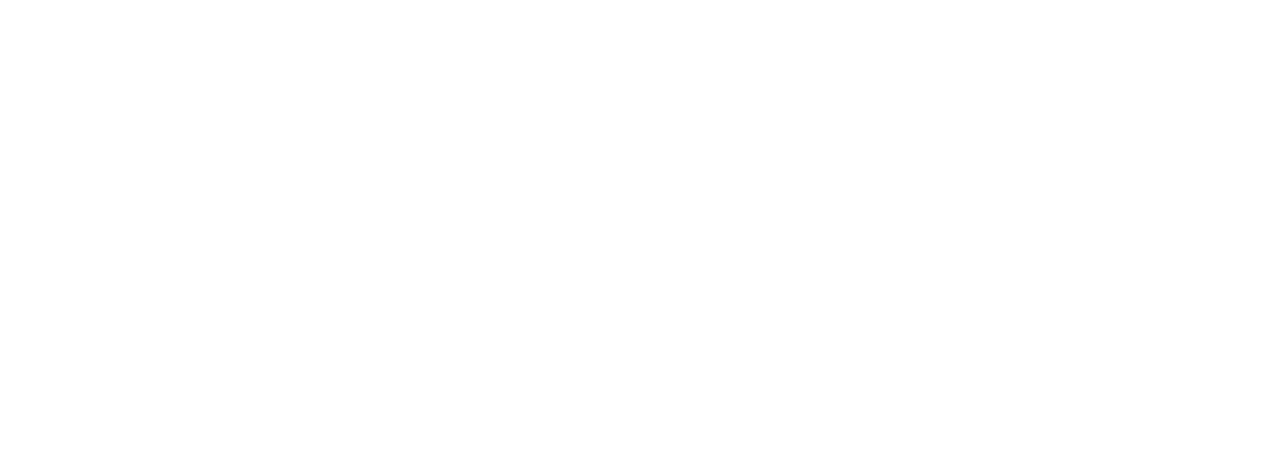
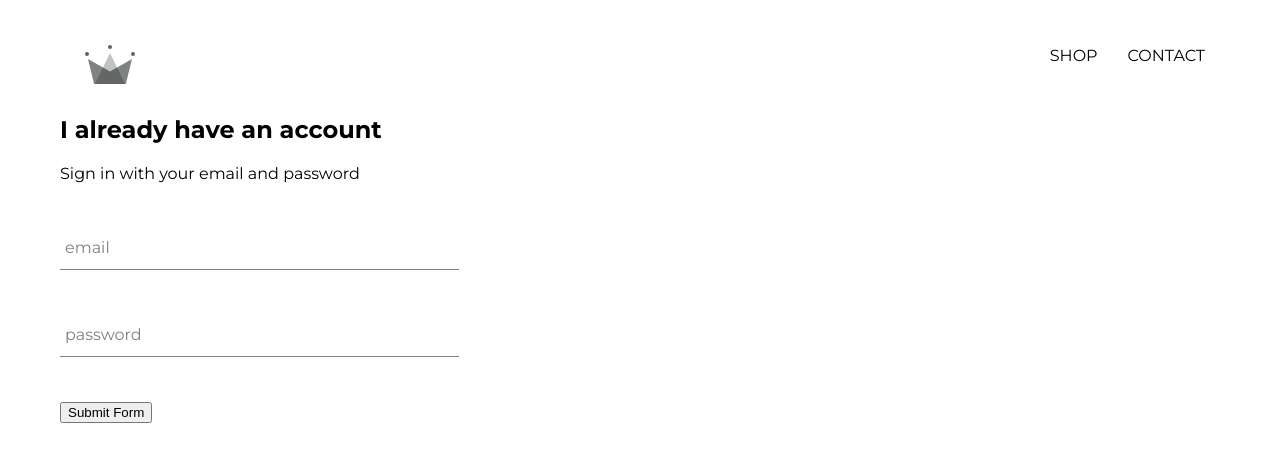
Before and after one commit to frostzt/reactive-clothing, a React (Create React App) app: page /signin in a window 1280 px wide. Shown: the top 462 px of the page. Built offline with nearby package versions, Linux system fonts and the light colour scheme.

Commit message:
Implementing buttons

```diff
--- a/src/App.css
+++ b/src/App.css
@@ -2,3 +2,8 @@
   font-family: 'Montserrat', sans-serif;
   padding: 20px 60px;
 }
+
+a {
+  color: black;
+  text-decoration: none;
+}
--- a/src/App.js
+++ b/src/App.js
@@ -5,13 +5,17 @@
 
 import Homepage from './pages/homepage/Homepage.component';
 import ShopPage from './pages/shop/Shop.component';
+import Header from './components/header/Header.component';
+import Authentication from './pages/authentication/Authentication.component';
 
 function App() {
   return (
     <div>
+      <Header />
       <Switch>
         <Route exact path="/" component={Homepage} />
         <Route path="/shop" component={ShopPage} />
+        <Route path="/signin" component={Authentication} />
       </Switch>
     </div>
   );
--- /dev/null
+++ b/src/components/form-input/FormInput.component.jsx
@@ -0,0 +1,22 @@
+import React from 'react';
+
+import './FormInput.styles.scss';
+
+const FormInput = ({ handleChange, label, ...otherProps }) => {
+  return (
+    <div className="group">
+      <input className="form-input" onChange={handleChange} {...otherProps} />
+      {label ? (
+        <label
+          className={`${
+            otherProps.value.length ? 'shrink' : ''
+          } form-input-label`}
+        >
+          {label}
+        </label>
+      ) : null}
+    </div>
+  );
+};
+
+export default FormInput;
--- /dev/null
+++ b/src/components/form-input/FormInput.styles.scss
@@ -0,0 +1,54 @@
+$sub-color: grey;
+$main-color: black;
+
+@mixin shrinkLabel {
+  top: -14px;
+  font-size: 12px;
+  color: $main-color;
+}
+
+.group {
+  position: relative;
+  margin: 45px 0;
+
+  .form-input {
+    background: none;
+    background-color: white;
+    color: $sub-color;
+    font-size: 18px;
+    padding: 10px 10px 10px 5px;
+    display: block;
+    width: 100%;
+    border: none;
+    border-radius: 0;
+    border-bottom: 1px solid $sub-color;
+    margin: 25px 0;
+
+    &:focus {
+      outline: none;
+    }
+
+    &:focus ~ .form-input-label {
+      @include shrinkLabel();
+    }
+  }
+
+  input[type='password'] {
+    letter-spacing: 0.3em;
+  }
+
+  .form-input-label {
+    color: $sub-color;
+    font-size: 16px;
+    font-weight: normal;
+    position: absolute;
+    pointer-events: none;
+    left: 5px;
+    top: 10px;
+    transition: 300ms ease all;
+
+    &.shrink {
+      @include shrinkLabel();
+    }
+  }
+}
--- /dev/null
+++ b/src/components/header/Header.component.jsx
@@ -0,0 +1,24 @@
+import React from 'react';
+import { Link } from 'react-router-dom';
+
+import { ReactComponent as Logo } from '../../assets/crown.svg';
+
+import './Header.styles.scss';
+
+const Header = () => (
+  <div className="header">
+    <Link className="logo-container" to="/">
+      <Logo className="logo" />
+    </Link>
+    <div className="options">
+      <Link to="/shop" className="option">
+        SHOP
+      </Link>
+      <Link to="/contact" className="option">
+        CONTACT
+      </Link>
+    </div>
+  </div>
+);
+
+export default Header;
--- /dev/null
+++ b/src/components/header/Header.styles.scss
@@ -0,0 +1,25 @@
+.header {
+  height: 70px;
+  width: 100%;
+  display: flex;
+  justify-content: space-between;
+  margin-bottom: 25px;
+
+  .logo-container {
+    height: 100%;
+    width: 70px;
+    padding: 25px;
+  }
+
+  .options {
+    width: 50%;
+    height: 100%;
+    display: flex;
+    align-items: center;
+    justify-content: flex-end;
+
+    .option {
+      padding: 10px 15px;
+    }
+  }
+}
--- /dev/null
+++ b/src/components/sign-in/SignIn.component.jsx
@@ -0,0 +1,57 @@
+import React, { Component } from 'react';
+
+import FormInput from '../form-input/FormInput.component';
+
+import './SignIn.styles.scss';
+
+class SignIn extends Component {
+  constructor(props) {
+    super(props);
+
+    this.state = {
+      email: '',
+      password: '',
+    };
+  }
+
+  handleSubmit = (event) => {
+    event.preventDefault();
+    this.setState({ email: '', password: '' });
+  };
+
+  handleChange = (event) => {
+    const { value, name } = event.target;
+    this.setState({ [name]: value });
+  };
+
+  render() {
+    return (
+      <div className="sign-in">
+        <h2>I already have an account</h2>
+        <span>Sign in with your email and password</span>
+
+        <form onSubmit={this.handleSubmit}>
+          <FormInput
+            handleChange={this.handleChange}
+            label="email"
+            type="email"
+            name="email"
+            value={this.state.email}
+            required
+          />
+          <FormInput
+            type="password"
+            name="password"
+            label="password"
+            handleChange={this.handleChange}
+            value={this.state.password}
+            required
+          />
+          <input type="submit" value="Submit Form" />
+        </form>
+      </div>
+    );
+  }
+}
+
+export default SignIn;
--- /dev/null
+++ b/src/components/sign-in/SignIn.styles.scss
@@ -0,0 +1,3 @@
+.sign-in {
+  width: 30vw;
+}
--- /dev/null
+++ b/src/pages/authentication/Authentication.component.jsx
@@ -0,0 +1,13 @@
+import React, { Component } from 'react';
+
+import SignIn from '../../components/sign-in/SignIn.component';
+
+import './Authentication.styles.scss';
+
+const Authentication = () => (
+  <div className="sign-in-and-sign-up">
+    <SignIn />
+  </div>
+);
+
+export default Authentication;
```
Also changed, not shown: src/assets/crown.svg (added), src/pages/authentication/Authentication.styles.scss (added), 1 other file (tests, documents, lock files or other folders).
